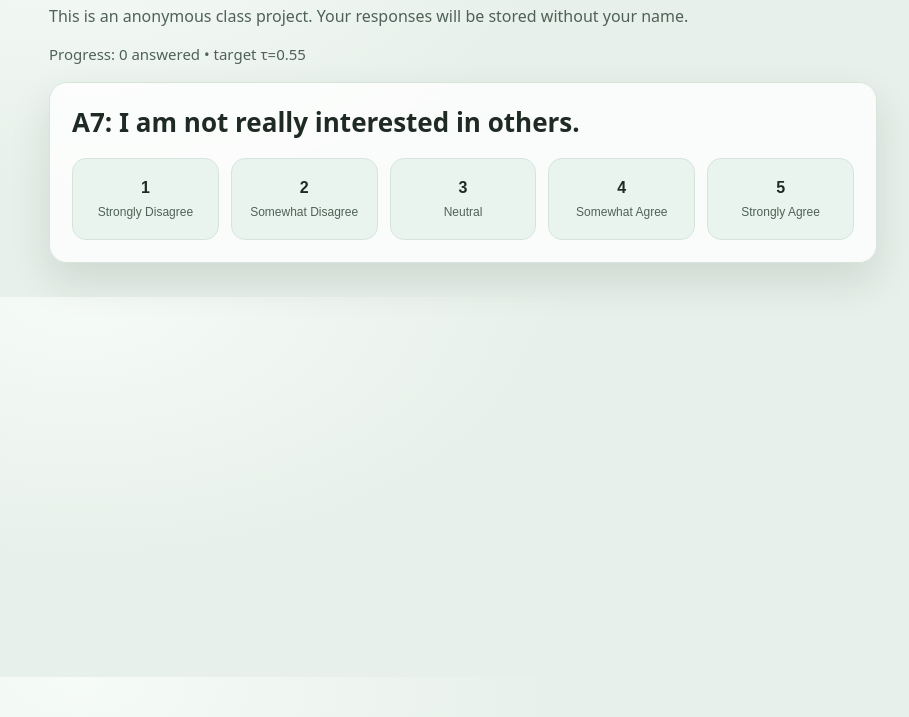
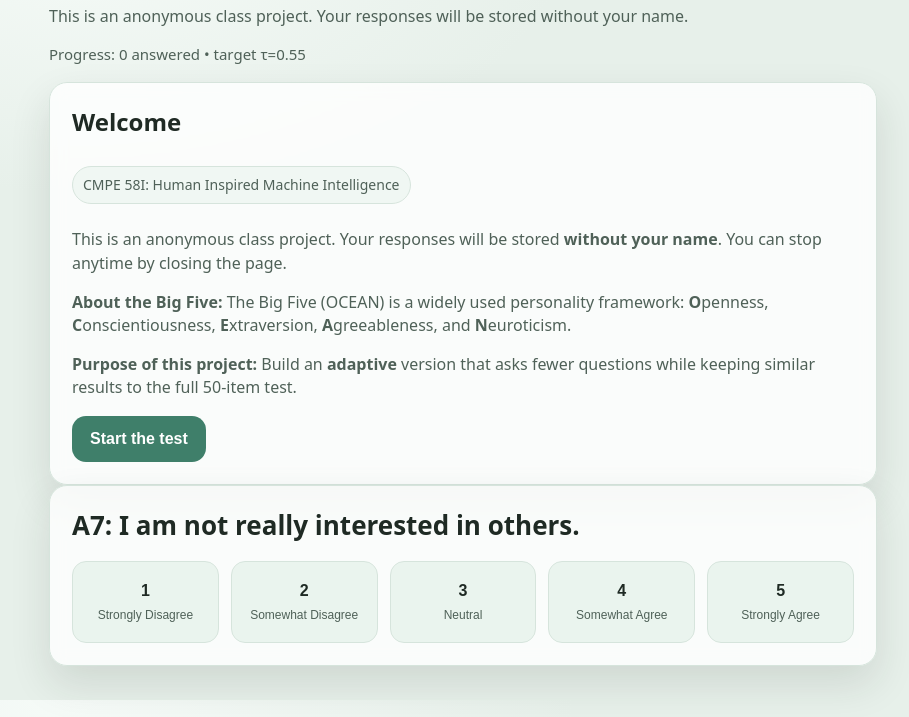
Before and after one commit to haticedogan7/CMPE-Project, a plain HTML site: page index.html in a window 1280 px wide. Shown: the part 83-800 px from the top of the page, without its empty margins (177-1086 px from the left). Drawn offline with Linux system fonts and the light colour scheme.

Commit message:
Update index.html

```diff
--- a/index.html
+++ b/index.html
@@ -14,7 +14,28 @@
     </p>
 
     <div id="status"></div>
+    <div id="intro" class="card">
+      <h2 style="margin-top:0;">Welcome</h2>
 
+      <p class="small badge">CMPE 58I: Human Inspired Machine Intelligence</p>
+
+      <p>
+        This is an anonymous class project. Your responses will be stored <b>without your name</b>.
+        You can stop anytime by closing the page.
+      </p>
+
+      <p>
+        <b>About the Big Five:</b> The Big Five (OCEAN) is a widely used personality framework:
+        <b>O</b>penness, <b>C</b>onscientiousness, <b>E</b>xtraversion, <b>A</b>greeableness, and <b>N</b>euroticism.
+      </p>
+
+      <p>
+        <b>Purpose of this project:</b> Build an <b>adaptive</b> version that asks fewer questions while keeping
+        similar results to the full 50-item test.
+      </p>
+
+      <button id="startBtn" class="primaryBtn">Start the test</button>
+    </div>
     <div id="card" class="card" style="display:none;">
       <div id="qtext" class="qtext"></div>
 
```
